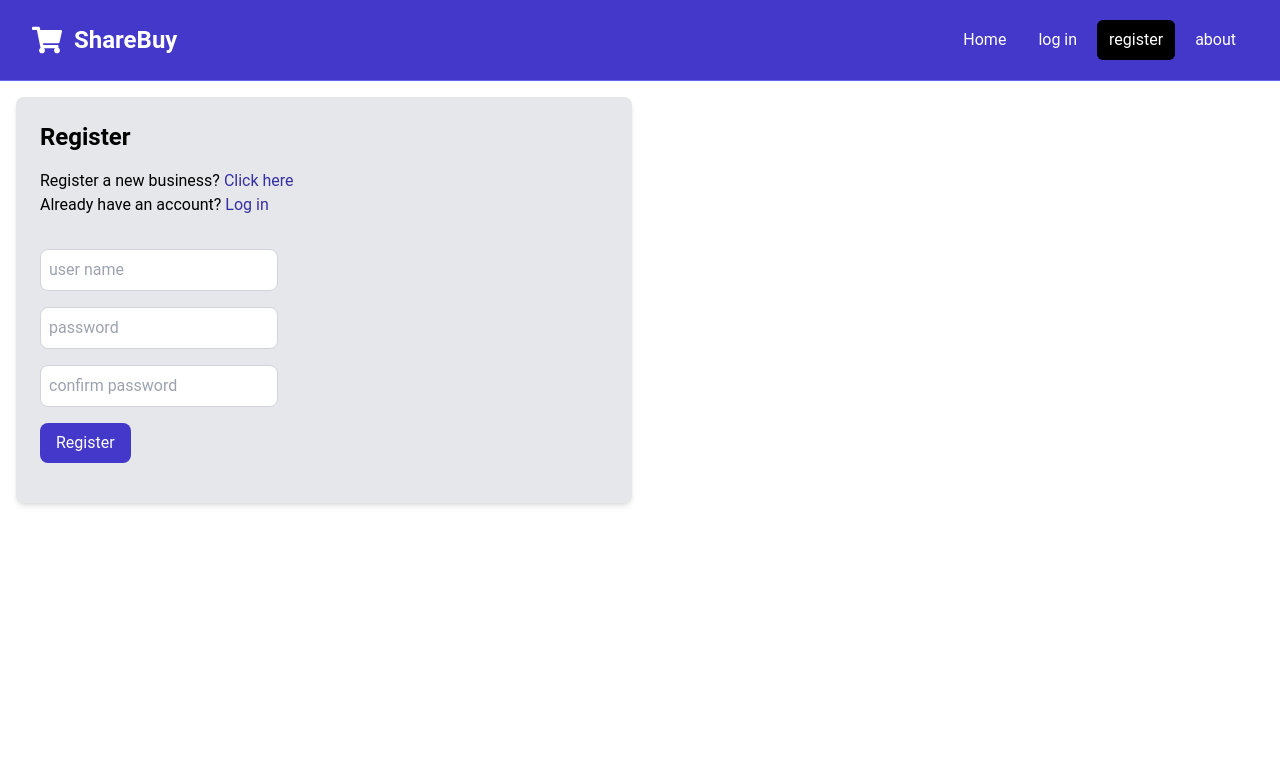
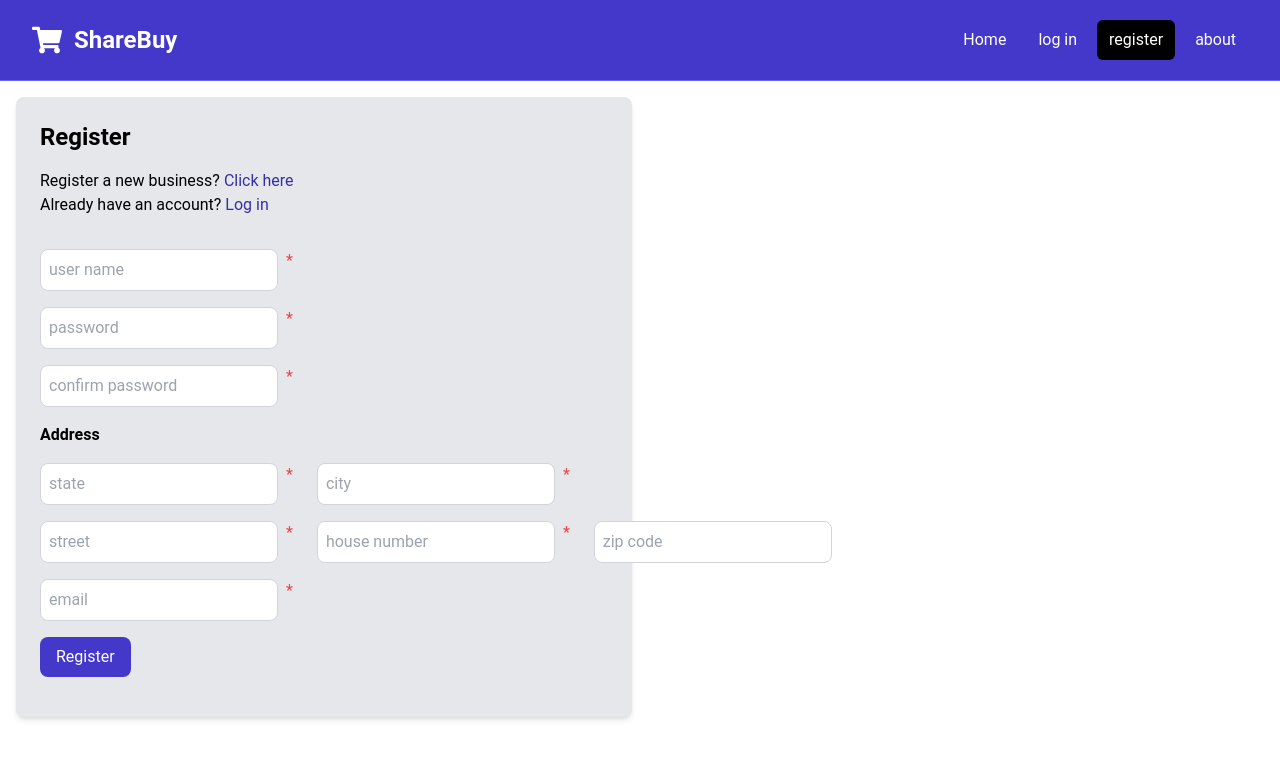
Before and after one commit to ShareBuy-final-project/Frontend, a React (Vite) app: page /register in a window 1280 px wide. Shown: the top 758 px of the page. Built offline with nearby package versions, Linux system fonts and the light colour scheme.

Commit message:
add password validation

```diff
--- a/src/components/Card.jsx
+++ b/src/components/Card.jsx
@@ -1,11 +1,18 @@
-import React, { Children } from 'react'
+import PropTypes from 'prop-types';
 
-const Card = ({children, bg='bg-gray-200'}) => {
+const Card = ({ children, bg = 'bg-gray-200', width = 'w-auto', height = 'h-auto' }) => {
   return (
-    <div className={`${bg} p-6 rounded-lg shadow-md `}>
-        {children}
+    <div className={`${bg} ${width} ${height} p-6 rounded-lg shadow-md`}>
+      {children}
     </div>
-  )
-}
+  );
+};
+
+Card.propTypes = {
+  children: PropTypes.node.isRequired,
+  bg: PropTypes.string,
+  width: PropTypes.string,
+  height: PropTypes.string,
+};
 
 export default Card
--- a/src/pages/RegisterPage.jsx
+++ b/src/pages/RegisterPage.jsx
@@ -10,18 +10,65 @@ const RegisterPage = () => {
     const [username, setUsername] = useState('');
     const [password, setPassword] = useState('');
     const [confirmPassword, setConfirmPassword] = useState('');
+    const [state, setState] = useState('');
+    const [city, setCity] = useState('');
+    const [streetAddress, setStreetAddress] = useState('');
+    const [houseNumber, setHouseNumber] = useState('');
+    const [zipCode, setZipCode] = useState('');
+    const [email, setEmail] = useState('');
     const [errorMessage, setErrorMessage] = useState('');
+    const [passwordMessage, setPasswordMessage] = useState('');
+
+    // https://www.w3resource.com/javascript/form/password-validation.php
+    // Password must contain the following:
+    // -------------------------------------
+    // At least 8 characters long
+    // Contain at least one uppercase letter
+    // Contain at least one lowercase letter
+    // Contain at least one digit
+    // Contain at least one special character
+    const validatePassword = (password) => {
+        const regex = /^(?=.*[a-z])(?=.*[A-Z])(?=.*\d)(?=.*[@$!%*?&])[A-Za-z\d@$!%*?&]{8,}$/;
+        return regex.test(password);
+    };
+
+    const handlePasswordChange = (event) => {
+        const newPassword = event.target.value;
+        setPassword(newPassword);
+
+        if (!validatePassword(newPassword)) {
+            setPasswordMessage('Password must be at least 8 characters long, contain at least one uppercase letter, one lowercase letter, one digit, and one special character');
+        } else {
+            setPasswordMessage('');
+        }
+    };
 
     const handleClick = async () => {
+        if (!username || !password || !confirmPassword || !state || !city || !streetAddress || !houseNumber || !email) {
+            setErrorMessage('The required fields are not filled in');
+            return;
+        }
+
         if (password !== confirmPassword) {
             setErrorMessage('Passwords do not match');
+            return;
+        }
+
+        if (!validatePassword(password)) {
+            setErrorMessage('Password does not meet the requirements');
             return;
         }
 
         try {
             const response = await axios.post('http://localhost:5000/api/register', {
                 username,
-                password
+                password,
+                state,
+                city,
+                streetAddress,
+                houseNumber,
+                zipCode,
+                email
             });
             alert('Registration successful:', response.data);
         } catch (error) {
@@ -39,22 +86,84 @@ const RegisterPage = () => {
                         <p>Already have an account? <Link className="text-indigo-800 hover:text-indigo-400 " to="/log-in">Log in</Link></p>
                     </div>
                     <div className="mt-8">
+                        <div className="flex">
                             <TextBox
-                            ph = "user name"
-                            mb = "mb-4"
+                                ph="user name"
+                                mb="mb-4"
                                 onChange={(event) => setUsername(event.target.value)}
                             />
+                            <span className="text-red-500 ml-2">*</span>
+                        </div>
+                        <div className="flex">
                             <TextBox
                                 ph = "password"
                                 mb = "mb-4"
-                            onChange={(event) => setPassword(event.target.value)}
+                                onChange={handlePasswordChange}
                             />
+                            <span className="text-red-500 ml-2">*</span>
+                        </div>
+                        {passwordMessage && <p className="text-red-500 mb-2">{passwordMessage}</p>}
+                        <div className="flex">
                             <TextBox
                                 ph = "confirm password"
                                 mb = "mb-4"
                                 border={`${password !== confirmPassword ? 'border-red-500' : 'border-gray-300'}`}
                                 onChange={(event) => setConfirmPassword(event.target.value)}
                             />
+                            <span className="text-red-500 ml-2">*</span>
+                        </div>
+                        <h6 className="text-l font-bold mb-4">Address</h6>
+                        <div className="flex">
+                            <div className="flex">
+                            <TextBox
+                                ph="state"
+                                mb="mb-4 flex-1 min-w-0"
+                                onChange={(event) => setState(event.target.value)}
+                            />
+                            <span className="text-red-500 ml-2 mr-6">*</span>
+                            </div>
+                            <div className="flex">
+                                <TextBox
+                                    ph="city"
+                                    mb="mb-4 flex-1 min-w-0"
+                                    onChange={(event) => setCity(event.target.value)}
+                                />
+                                <span className="text-red-500 ml-2">*</span>
+                            </div>
+                        </div>
+                        <div className="flex">
+                            <div className="flex">
+                                <TextBox
+                                    ph = "street"
+                                    mb = "mb-4 min-w-0"
+                                    onChange={(event) => setStreetAddress(event.target.value)}
+                                />
+                                <span className="text-red-500 ml-2 mr-6">*</span>
+                            </div>
+                            <div className="flex">
+                                <TextBox
+                                    ph = "house number"
+                                    mb = "mb-4 min-w-0"
+                                    onChange={(event) => setHouseNumber(event.target.value)}
+                                />
+                                <span className="text-red-500 ml-2 mr-6">*</span>
+                            </div>
+                            <div className="flex">
+                                <TextBox
+                                    ph = "zip code"
+                                    mb = "mb-4 min-w-0"
+                                    onChange={(event) => setZipCode(event.target.value)}
+                                />
+                            </div>
+                        </div>
+                        <div className="flex">
+                            <TextBox
+                                ph = "email"
+                                mb = "mb-4"
+                                onChange={(event) => setEmail(event.target.value)}
+                            />
+                            <span className="text-red-500 ml-2">*</span>
+                        </div>
                     </div>
                     {errorMessage && <p className="text-red-500">{errorMessage}</p>}
                     <Button label="Register" className="mb-4" onClick={handleClick}/>
```
Lines whose indentation alone changed are shown as unchanged.
